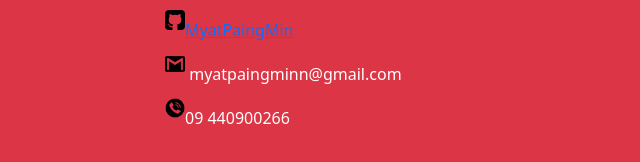
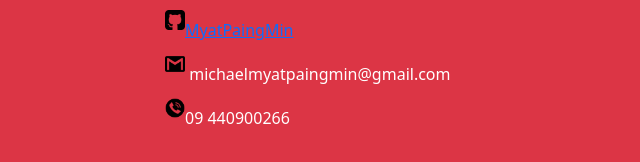
Before and after one commit to MyatPaingMin/MyatPaingMin.github.io, a website: page index.html in a window 1280 px wide. Shown: the part 1882-2044 px from the top of the page, 35-675 px from the left. Drawn offline with nearby package versions, Linux system fonts and the light colour scheme.

Commit message:
Update index.html

```diff
--- a/index.html
+++ b/index.html
@@ -195,7 +195,7 @@
         <div class="" style="margin-left: 200px; margin-top: 100px;">
             <div><img src="./images/facebook.png" style="width:20px;" class=" mb-4"><a href="https://www.facebook.com/myatpaing.minn/">Myat Paing Minn</a></div>
             <div><img src="./images/github.png" style="width:20px;" class=" mb-4"><a href="https://github.com/MyatPaingMin">MyatPaingMin</a></div>
-            <div><img src="./images/email.png" style="width:20px;" class=" mb-4 "> <span class="text-white">myatpaingminn@gmail.com</span></div>
+            <div><img src="./images/email.png" style="width:20px;" class=" mb-4 "> <span class="text-white">michaelmyatpaingmin@gmail.com</span></div>
             <div><img src="./images/phone.png" style="width:20px;" class=" mb-4 "><span class="text-white">09 440900266</span></div>
             <div></div>
         </div>
```
